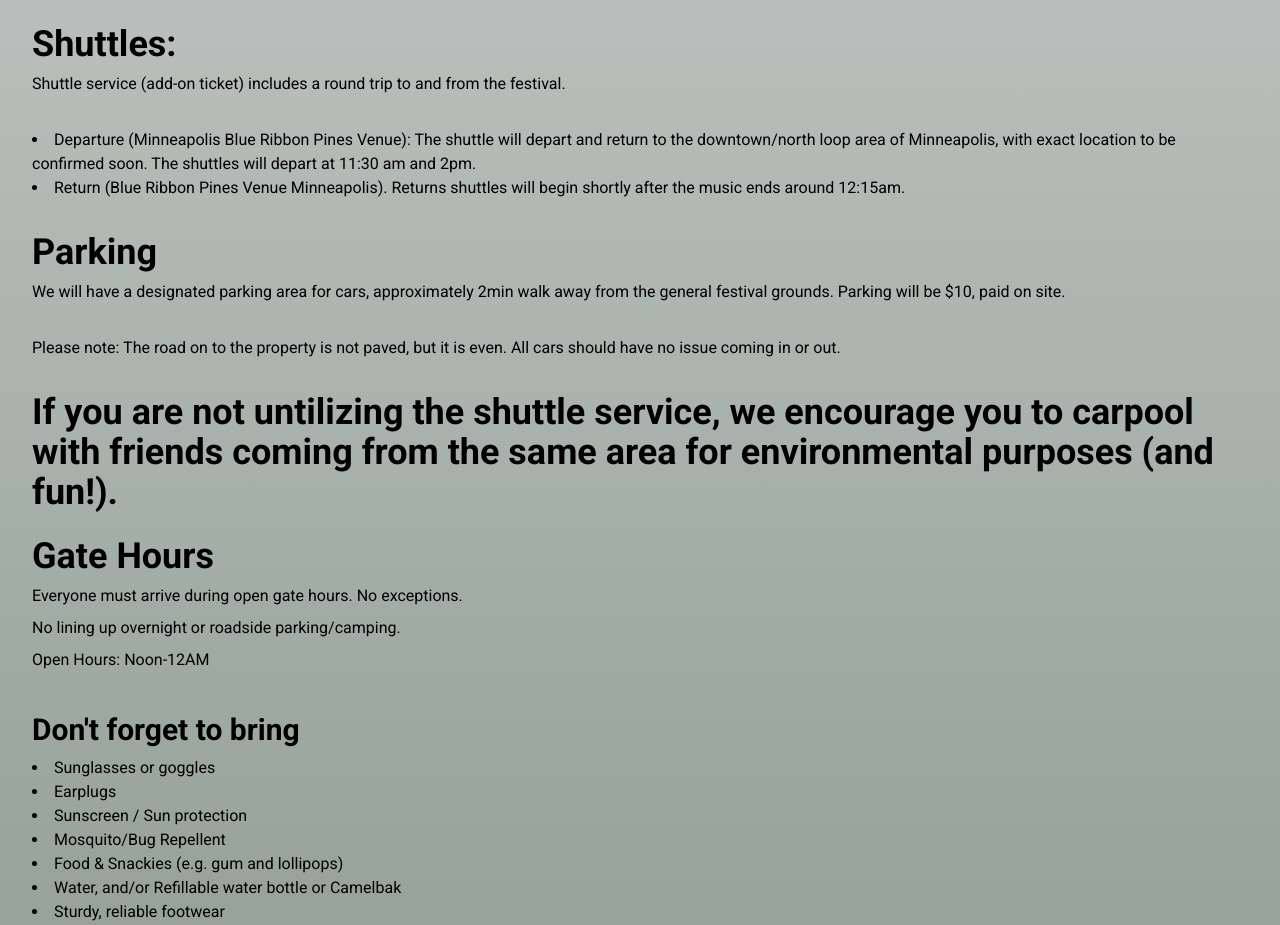
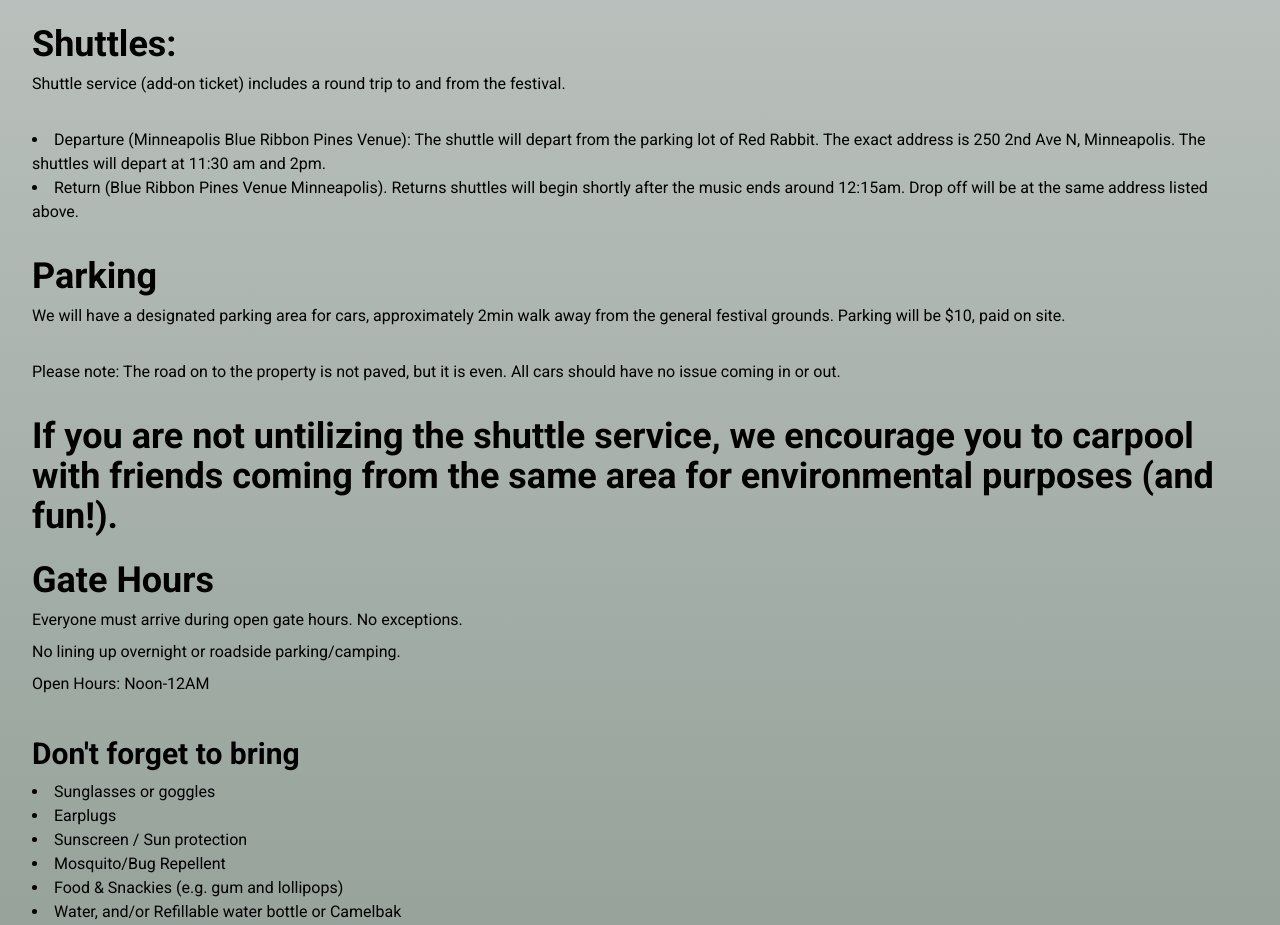
Before and after one commit to crosettiremi/beyondthepines, a Vue app: page /info in a window 1280 px wide. Shown: the part 1160-2085 px from the top of the page. Built offline with nearby package versions, Linux system fonts and the light colour scheme.

Commit message:
Updated shuttle address

```diff
--- a/src/components/FAQ.vue
+++ b/src/components/FAQ.vue
@@ -64,8 +64,8 @@
     </div>
 
     <ul class="mb-8 list-inside list-disc">
-      <li>Departure (Minneapolis  Blue Ribbon Pines Venue): The shuttle will depart and return to the downtown/north loop area of Minneapolis, with exact location to be confirmed soon. The shuttles will depart at 11:30 am and 2pm. </li>
-      <li>Return (Blue Ribbon Pines Venue  Minneapolis). Returns shuttles will begin shortly after the music ends around 12:15am.</li>
+      <li>Departure (Minneapolis  Blue Ribbon Pines Venue): The shuttle will depart from the parking lot of Red Rabbit. The exact address is 250 2nd Ave N, Minneapolis. The shuttles will depart at 11:30 am and 2pm. </li>
+      <li>Return (Blue Ribbon Pines Venue  Minneapolis). Returns shuttles will begin shortly after the music ends around 12:15am. Drop off will be at the same address listed above. </li>
     </ul>
 
     <h2
```
